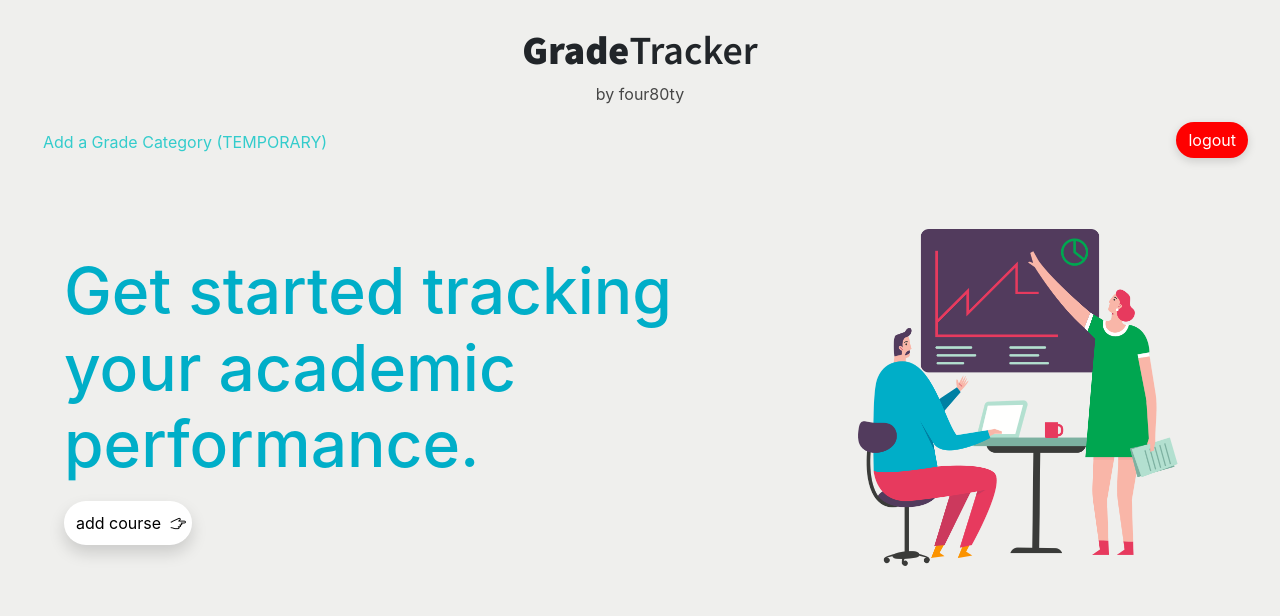
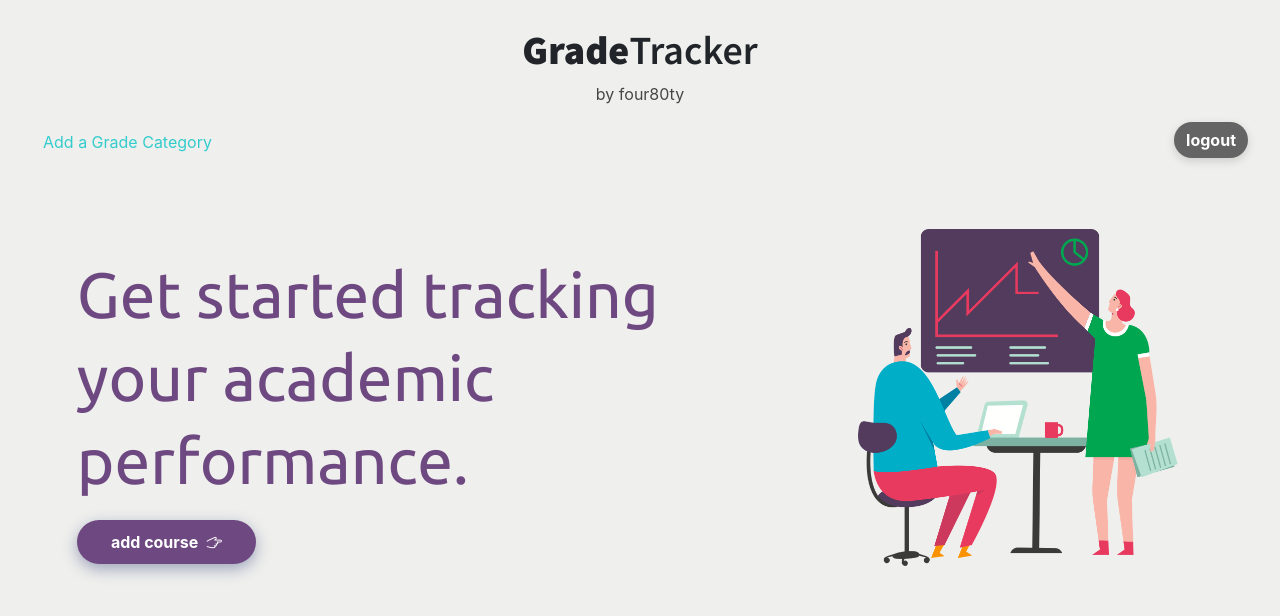
Before and after one commit to rahatmaini/Gradetrackr, a Django app: page / in a window 1280 px wide. Shown: the top 616 px of the page. Run offline with Django 3.2, Linux system fonts and the light colour scheme; a user stored in the database is signed in; data comes from the database, SQL or seed files in the repository; both versions use the stored data as it was after the commit; some libraries are stand-ins or nearby versions.

Commit message:
Visual tweaks

```diff
--- a/gradetracker/static/gradetracker/style.css
+++ b/gradetracker/static/gradetracker/style.css
@@ -1,4 +1,5 @@
 @import url('https://fonts.googleapis.com/css?family=Source+Sans+Pro:600,900&display=swap');
+@import url('https://fonts.googleapis.com/css?family=Ubuntu&display=swap');
 @media (min-width: 900px) {
   .cards { grid-template-columns: repeat(3, 1fr); }
 }
@@ -11,6 +12,10 @@ p {
 
 a {
     color: #33cccc;
+}
+
+h1 {
+	font-family: Ubuntu;
 }
 
 .section {
@@ -102,7 +107,7 @@ div.horizontalgap {
 
 #logOutButton {
 	text-decoration: none;
-	background-color:red;
+	background-color:rgb(100, 100, 100);
 	border-radius: 99px;
 	color: white;
 	border-style: none;
@@ -113,34 +118,86 @@ div.horizontalgap {
 
 #logOutButton:hover {
 	text-decoration: none;
-	background-color:rgb(214, 0, 0);
+	background-color:rgb(255, 0, 0);
 	color: white;
 	transition: all .5;
 	box-shadow: 0 5px 15px rgba(255, 32, 32, 0.2);
 }
 
-/*#logInButton {
+.logInButton {
+    font-size: 16px;
+	width: 10vw;
+	overflow: hidden;
+    white-space: nowrap;
+    display: block;
+    box-shadow: 0px 8px 16px 0px rgba(0,0,0,0.15);
+    color: rgb(255, 255, 255);
+    background-color: rgb(201, 86, 176);
+    text-align: center;
+    padding: 10px 12px;
+    text-decoration: none;
+    border-radius: 99px;
+    -webkit-animation: bounce 2s infinite 2s;
+    animation: bounce 2s infinite 2s;
+    -webkit-transition: all .2s ease-in;
+    transition: all .2s ease-in;
+    transform: scale(1);
+  }
+
+
+
+  .logInButton:hover {
 	text-decoration: none;
-	background-color:rgb(1, 165, 190);
-	border-radius: 99px;
-	color: white;
-	border-style: none;
-	outline: 0;
-	transition: all .7s;
-	box-shadow: 0 3px 10px rgba(0,0,0,0.15);
-}
-
-#logInButton:hover {
-	text-decoration: none;
-	background-color:rgb(0, 134, 155);
+	background-color:rgb(22, 173, 111);
 	color: white;
 	transition: all .7s;
-	box-shadow: 0 5px 15px rgba(0,134,155,0.15);
-}
-
-#logOutButton:focus {
-	outline: 0;
-}*/
+	box-shadow: 0px 8px 16px 0px rgba(28, 179, 116, 0.2);
+}
+
+.addCourseButton {
+    font-size: 16px;
+	width: 14vw;
+	overflow: hidden;
+    white-space: nowrap;
+	display: block;
+	color: rgb(255, 255, 255);
+	box-shadow: 0 5px 15px rgba(38, 56, 116, 0.4);
+    background-color: rgb(110, 72, 128);
+    text-align: center;
+    padding: 10px 12px;
+    text-decoration: none;
+    border-radius: 99px;
+    -webkit-animation: bounce 2s infinite 2s;
+    animation: bounce 2s infinite 2s;
+    -webkit-transition: all .2s ease-in;
+    transition: all .2s ease-in;
+    transform: scale(1);
+  }
+
+
+
+  .addCourseButton:hover {
+	text-decoration: none;
+	background-color:rgb(231, 58, 94);
+	color: white;
+	transition: all .5s;
+	box-shadow: 0 5px 15px rgba(18, 73, 255,0.2);
+}
+
+
+
+
+
+
+
+
+
+
+
+
+
+
+
 
 /* modal code from https://codepen.io/ettrics/pen/Jdjdzp */
 .modal {
@@ -237,6 +294,9 @@ div.horizontalgap {
   transition: opacity 0.1s ease-out, transform 0.5s cubic-bezier(0.23, 1, 0.32, 1);
   transition: opacity 0.1s ease-out, transform 0.5s cubic-bezier(0.23, 1, 0.32, 1), -webkit-transform 0.5s cubic-bezier(0.23, 1, 0.32, 1);
 }
+
+
+
 /**/
 
 @font-face {
@@ -1479,63 +1539,3 @@ div.horizontalgap {
       transform: translateY(-5px);
     }
   }
-
-  .logInButton {
-    font-size: 16px;
-	width: 10vw;
-	overflow: hidden;
-    white-space: nowrap;
-    display: block;
-    box-shadow: 0px 8px 16px 0px rgba(0,0,0,0.15);
-    color: rgb(0, 0, 0);
-    background-color: rgb(255, 255, 255);
-    text-align: center;
-    padding: 10px 12px;
-    text-decoration: none;
-    border-radius: 99px;
-    -webkit-animation: bounce 2s infinite 2s;
-    animation: bounce 2s infinite 2s;
-    -webkit-transition: all .2s ease-in;
-    transition: all .2s ease-in;
-    transform: scale(1);
-  }
-
-
-
-  .logInButton:hover {
-	text-decoration: none;
-	background-color:rgb(22, 173, 111);
-	color: white;
-	transition: all .7s;
-	box-shadow: 0 5px 15px rgba(22, 173, 111,0.2);
-}
-
-.addCourseButton {
-    font-size: 16px;
-	width: 10vw;
-	overflow: hidden;
-    white-space: nowrap;
-    display: block;
-    box-shadow: 0px 8px 16px 0px rgba(0,0,0,0.15);
-    color: rgb(0, 0, 0);
-    background-color:rgb(255, 255, 255);
-    text-align: center;
-    padding: 10px 12px;
-    text-decoration: none;
-    border-radius: 99px;
-    -webkit-animation: bounce 2s infinite 2s;
-    animation: bounce 2s infinite 2s;
-    -webkit-transition: all .2s ease-in;
-    transition: all .2s ease-in;
-    transform: scale(1);
-  }
-
-
-
-  .addCourseButton:hover {
-	text-decoration: none;
-	background-color:rgb(231, 58, 94);
-	color: white;
-	transition: all .5s;
-	box-shadow: 0 5px 15px rgba(18, 73, 255,0.2);
-}
--- a/gradetracker/templates/gradetracker/dashboard.html
+++ b/gradetracker/templates/gradetracker/dashboard.html
@@ -12,7 +12,7 @@
 
 
 <div style="padding-bottom: 2%; text-align: center;">
-  <a href="{% url 'gradetracker:add' %}" class="btn btn-primary" style="width: auto; border-radius: 99px;box-shadow: 0 5px 15px rgba(18, 73, 255, 0.4);">add another course</a>
+  <a href="{% url 'gradetracker:add' %}" class="btn btn-primary" style="width: auto; border-radius: 99px;box-shadow: 0 5px 15px rgba(18, 73, 255, 0.4);"><b>add another course</b></a>
   </div>
 
     <!--<ul>-->
@@ -73,11 +73,11 @@
 <div>
 <p> <img src = "{% static 'gradetracker/addcourse.png' %}" width="25%" style="margin-top: 4%;margin-right:8%;margin-left:8%;float: right;"><br/>
 
-  <h1 style="color: rgb(0, 174, 200);margin-top: 4%;margin-left: 5%;font-size: 5vw;">Get started tracking your academic performance.</h1>
+  <h1 style="color: rgb(110, 72, 128);margin-top: 4%;margin-left: 6%;font-size: 5vw;line-height: 130%;">Get started tracking your academic performance.</h1>
 
 
 
-  <a href="{% url 'gradetracker:add' %}" class="addCourseButton" style="margin-left: 5%;margin-top:2%">add course&nbsp;&nbsp;<span class="ti-hand-point-right" style="vertical-align: -1px;"></span></a>
+  <a href="{% url 'gradetracker:add' %}" class="addCourseButton" style="margin-left: 6%;margin-top:2%"><b>add course&nbsp;&nbsp;<span class="ti-hand-point-right" style="vertical-align: -1px;"></span></b></a>
 </p>
 
 
--- a/gradetracker/templates/gradetracker/index.html
+++ b/gradetracker/templates/gradetracker/index.html
@@ -11,6 +11,7 @@ html {
     overflow: hidden;
 }
 
+
 </style>
 <!--<div class="wrapper"> UNCOMMENT THIS FOR A NASTY EXPERIMENT
     <div class='wave -one'></div>
@@ -23,7 +24,7 @@ html {
 
        <p> <img src = "{% static 'gradetracker/signup.png' %}" width="25%" style="margin-top: 4%;margin-right:8%;margin-left:8%;float: left;"><br/>
 
-        <h1 style="color: rgb(201, 87, 176);margin-top: 4%;margin-bottom: 3%;font-size: 5vw;">Track, save, and plan all of your grades in one place. <span style="color: rgb(139, 139, 139);">Effortlessly.</span></h1>
+        <h1 style="color: rgb(201, 87, 176);margin-top: 4%;margin-bottom: 3%;font-size: 5vw;line-height: 130%;">Track, save, and plan all of your grades in one place. <span style="color: rgb(177, 177, 177);">Effortlessly.</span></h1>
 
 
 
--- a/gradetracker/templates/gradetracker/template.html
+++ b/gradetracker/templates/gradetracker/template.html
@@ -20,7 +20,7 @@
                 <!--<a class="nav-item nav-link" href="{% url 'gradetracker:index' %}">Overview</a>-->
                 <!--<a class="nav-item nav-link" href="{% url 'gradetracker:add' %}">Add a Course</a>-->
                <!-- <a class="nav-item nav-link" href="{% url 'gradetracker:dashboard' %}">Grade Dashboard</a> -->
-                <a class="nav-item nav-link" href="{% url 'gradetracker:gradecat' %}">Add a Grade Category (TEMPORARY)</a>
+                <a class="nav-item nav-link" href="{% url 'gradetracker:gradecat' %}">Add a Grade Category</a>
             </div>
         </form>
         <hr class="my-4">
@@ -31,7 +31,7 @@
                     <input type="hidden" name="{{ redirect_field_name }}" value="{{ redirect_field_value }}"/>
                 {% endif %}
 
-                <button type="submit" class="btn btn-info" onclick="return confirm('Are you sure you want to logout?')" id="logOutButton">logout</button>
+                <button type="submit" class="btn btn-info" onclick="return confirm('Are you sure you want to logout?')" id="logOutButton"><b>logout</b></button>
             </form>
         {% else %}
         <form>
```
Also changed, not shown: db.sqlite3.
